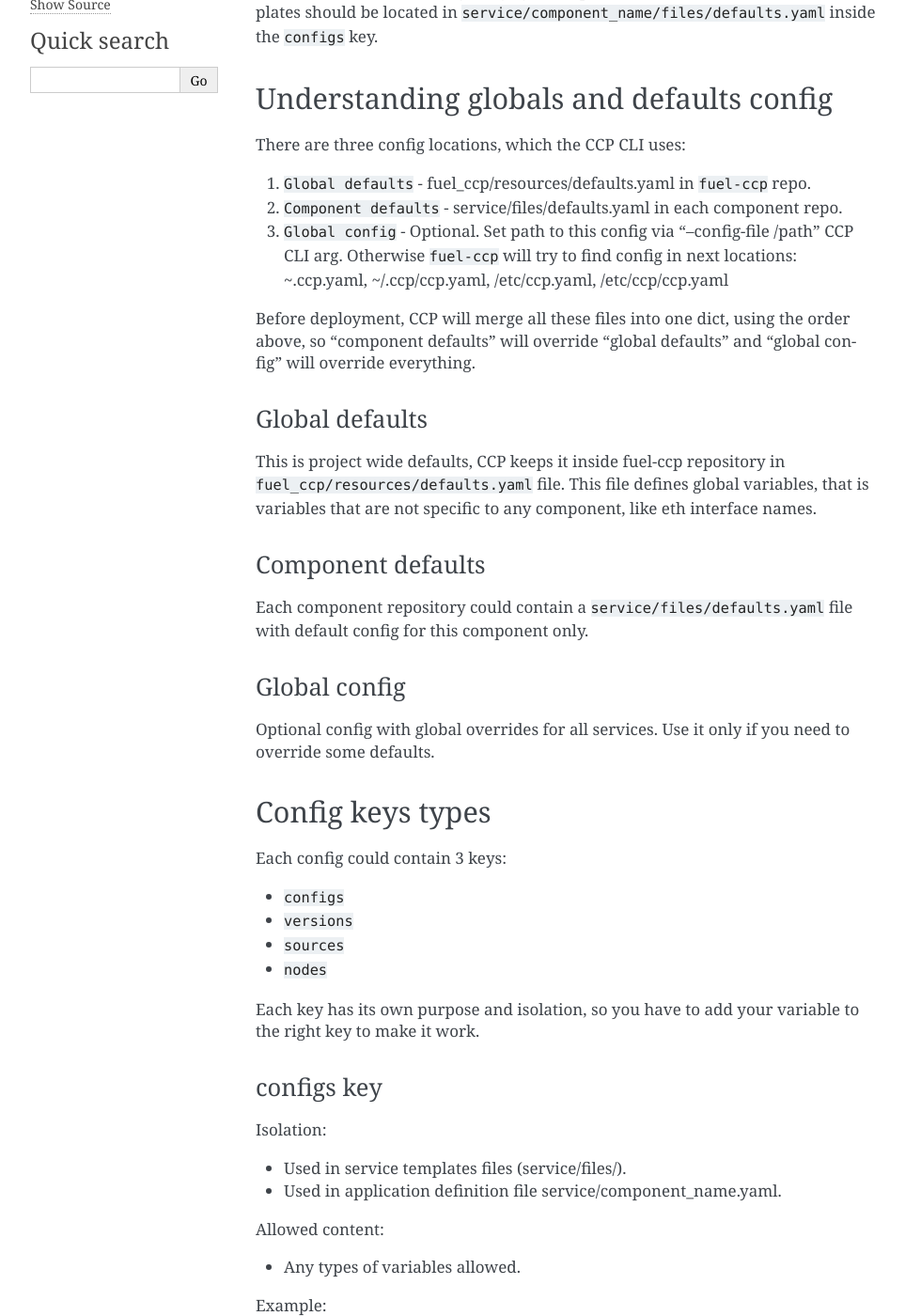
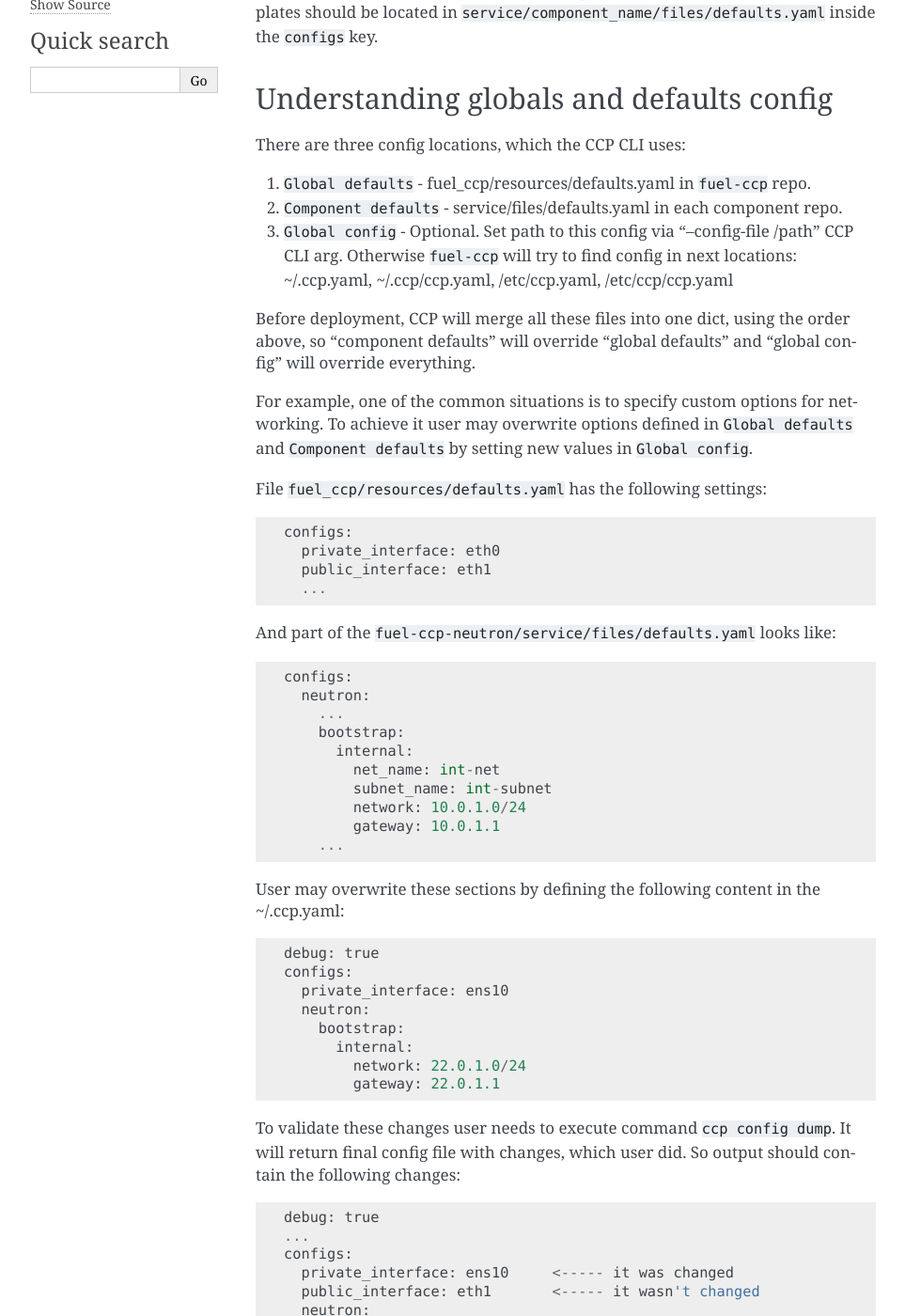
Before and after one commit to openstack-archive/fuel-ccp, a Sphinx documentation site: the page built from doc/source/app_def_guide.rst, in a window 1280 px wide and 1400 px high, scrolled down 555 px. Shown: the whole window at 94% size, without its empty margins (148-1111 px from the left). Built offline with Sphinx 7.4.7, drawn with Linux system fonts in a browser that asks for light colours; some of the changed text lies outside the part shown.

Commit message:
Add example for config types section in docs
Change-Id: I1121f631ae98749a37563fa5a74322d09f83d8df

```diff
--- a/doc/source/app_def_guide.rst
+++ b/doc/source/app_def_guide.rst
@@ -37,12 +37,76 @@ There are three config locations, which the CCP CLI uses:
 #. ``Component defaults`` - service/files/defaults.yaml in each component repo.
 #. ``Global config`` - Optional. Set path to this config via
    "--config-file /path" CCP CLI arg. Otherwise ``fuel-ccp`` will try to find
-   config in next locations: ~.ccp.yaml, ~/.ccp/ccp.yaml, /etc/ccp.yaml,
+   config in next locations: ~/.ccp.yaml, ~/.ccp/ccp.yaml, /etc/ccp.yaml,
    /etc/ccp/ccp.yaml
 
 Before deployment, CCP will merge all these files into one dict, using the
 order above, so "component defaults" will override "global defaults" and
 "global config" will override everything.
+
+For example, one of the common situations is to specify custom options for
+networking. To achieve it user may overwrite options defined in
+``Global defaults`` and ``Component defaults`` by setting new values in
+``Global config``.
+
+File ``fuel_ccp/resources/defaults.yaml`` has the following settings:
+
+::
+
+  configs:
+    private_interface: eth0
+    public_interface: eth1
+    ...
+
+And part of the ``fuel-ccp-neutron/service/files/defaults.yaml`` looks like:
+
+::
+
+  configs:
+    neutron:
+      ...
+      bootstrap:
+        internal:
+          net_name: int-net
+          subnet_name: int-subnet
+          network: 10.0.1.0/24
+          gateway: 10.0.1.1
+      ...
+
+User may overwrite these sections by defining the following content in the
+~/.ccp.yaml:
+
+::
+
+  debug: true
+  configs:
+    private_interface: ens10
+    neutron:
+      bootstrap:
+        internal:
+          network: 22.0.1.0/24
+          gateway: 22.0.1.1
+
+To validate these changes user needs to execute command ``ccp config dump``.
+It will return final config file with changes, which user did. So output should
+contain the following changes:
+
+::
+
+  debug: true
+  ...
+  configs:
+    private_interface: ens10     <----- it was changed
+    public_interface: eth1       <----- it wasn't changed
+    neutron:
+      bootstrap:
+        internal:
+          net_name: int-net        <--- it wasn't changed
+          subnet_name: int-subnet  <--- it wasn't changed
+          network: 22.0.1.0/24   <----- it was changed
+          gateway: 22.0.1.1      <----- it was changed
+
+
 
 Global defaults
 ---------------
```
